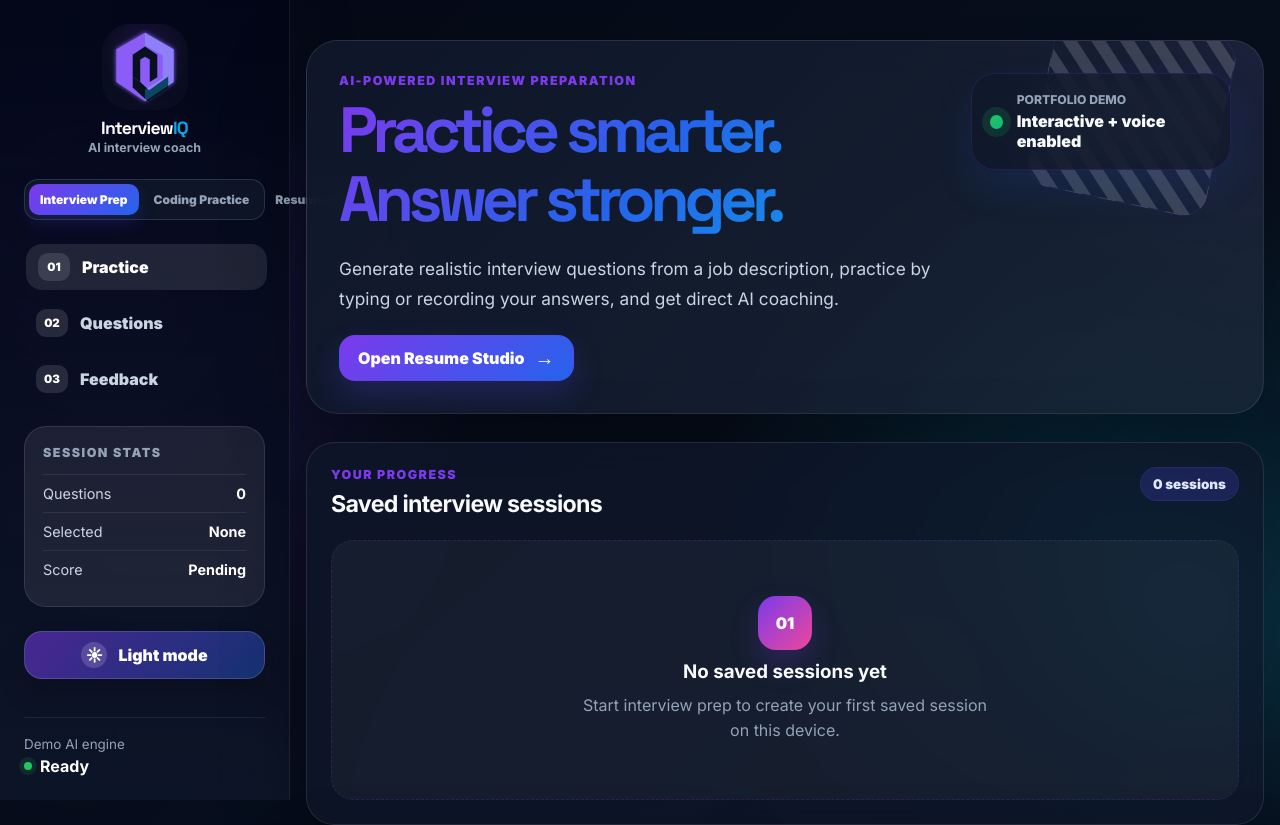
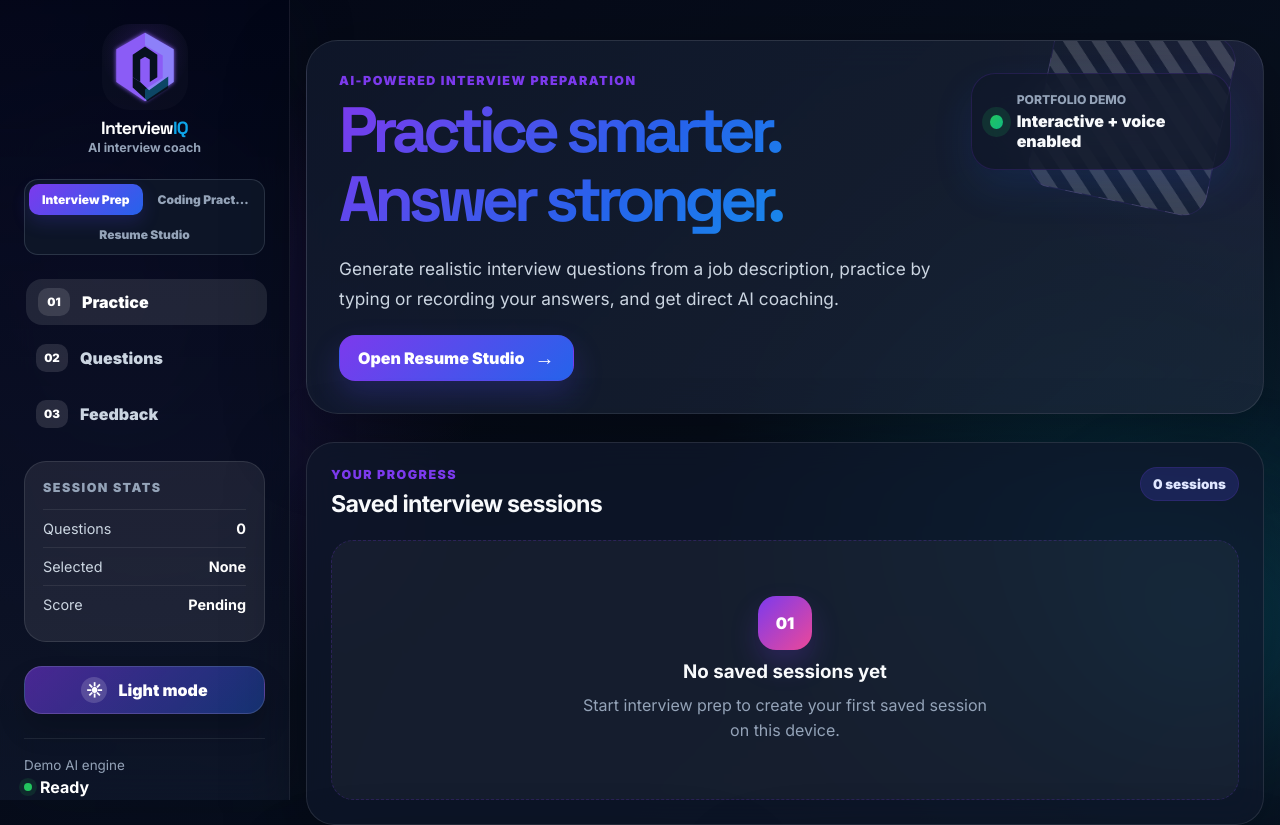
Before and after one commit to BIngram17/InterviewIQ-Live-Demo, a Next.js app: page / in a window 1280 px wide. Shown: the top 825 px of the page. Built offline with nearby package versions, Linux system fonts and the light colour scheme.

Commit message:
Keep resume navigation visible in sidebar

```diff
--- a/app/globals.css
+++ b/app/globals.css
@@ -299,8 +299,9 @@ input:focus,textarea:focus,select:focus { border-color:rgba(124,58,237,.58); box
 .product-switcher { display:flex; gap:4px; padding:4px; border:1px solid var(--border-soft); border-radius:14px; background:var(--field-bg); }
 .product-switcher a { padding:8px 11px; border-radius:10px; color:var(--text-muted); font-size:.75rem; font-weight:900; text-align:center; text-decoration:none; white-space:nowrap; }
 .product-switcher a.active { color:white; background:linear-gradient(135deg,var(--brand-purple),var(--brand-blue)); box-shadow:0 7px 18px rgba(79,70,229,.2); }
-.sidebar > .product-switcher { width:100%; }
-.sidebar > .product-switcher a { flex:1; }
+.sidebar > .product-switcher { display:grid; grid-template-columns:repeat(2,minmax(0,1fr)); width:100%; }
+.sidebar > .product-switcher a { min-width:0; overflow:hidden; text-overflow:ellipsis; }
+.sidebar > .product-switcher a:last-child { grid-column:1/-1; }
 .studio-home-link { display:grid; place-items:center; text-decoration:none; }
 .studio-theme { width:auto; min-width:112px; padding:0 14px; }
 
```
Also changed, not shown: 1 other file (tests, documents, lock files or other folders).
